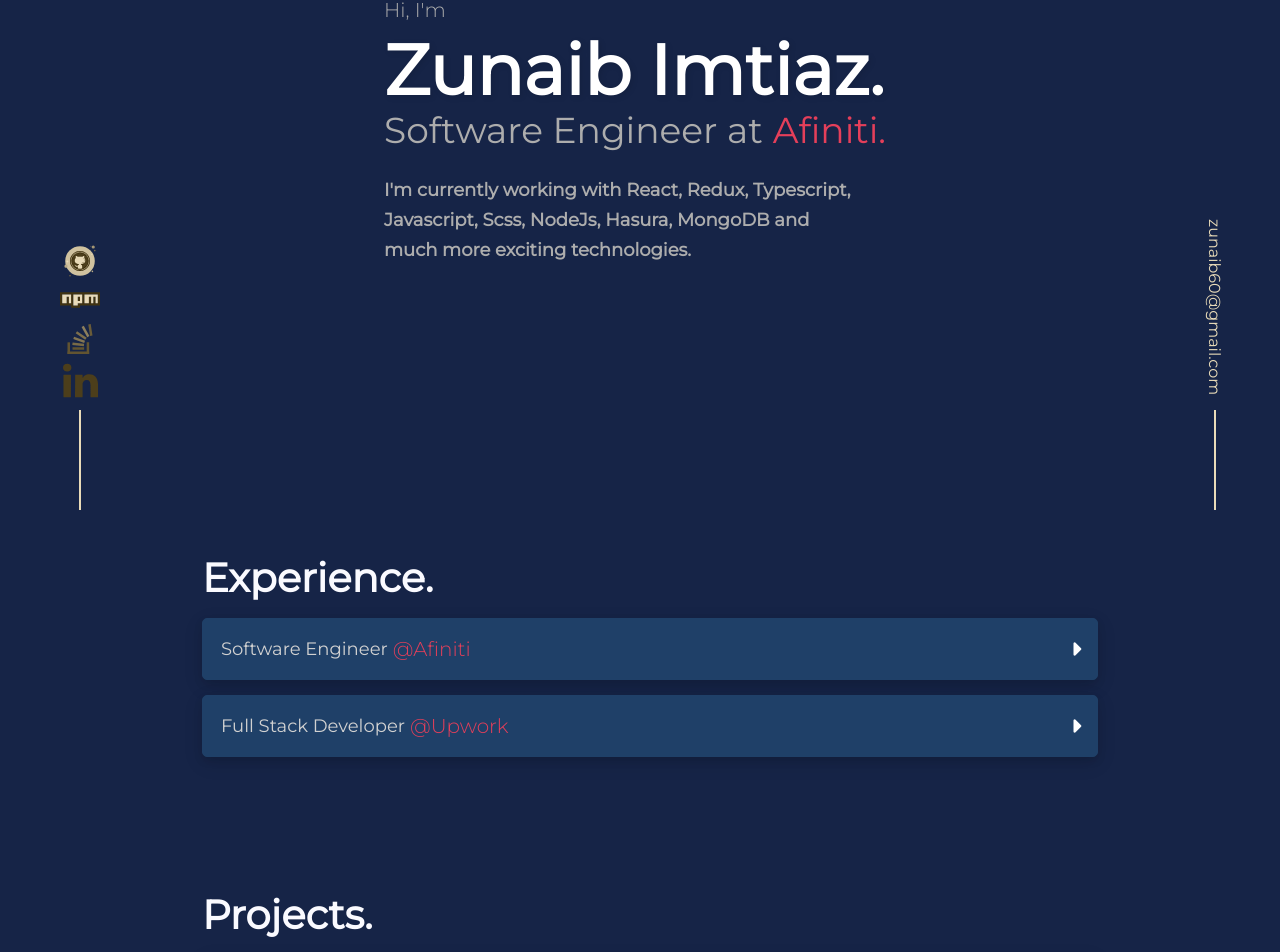
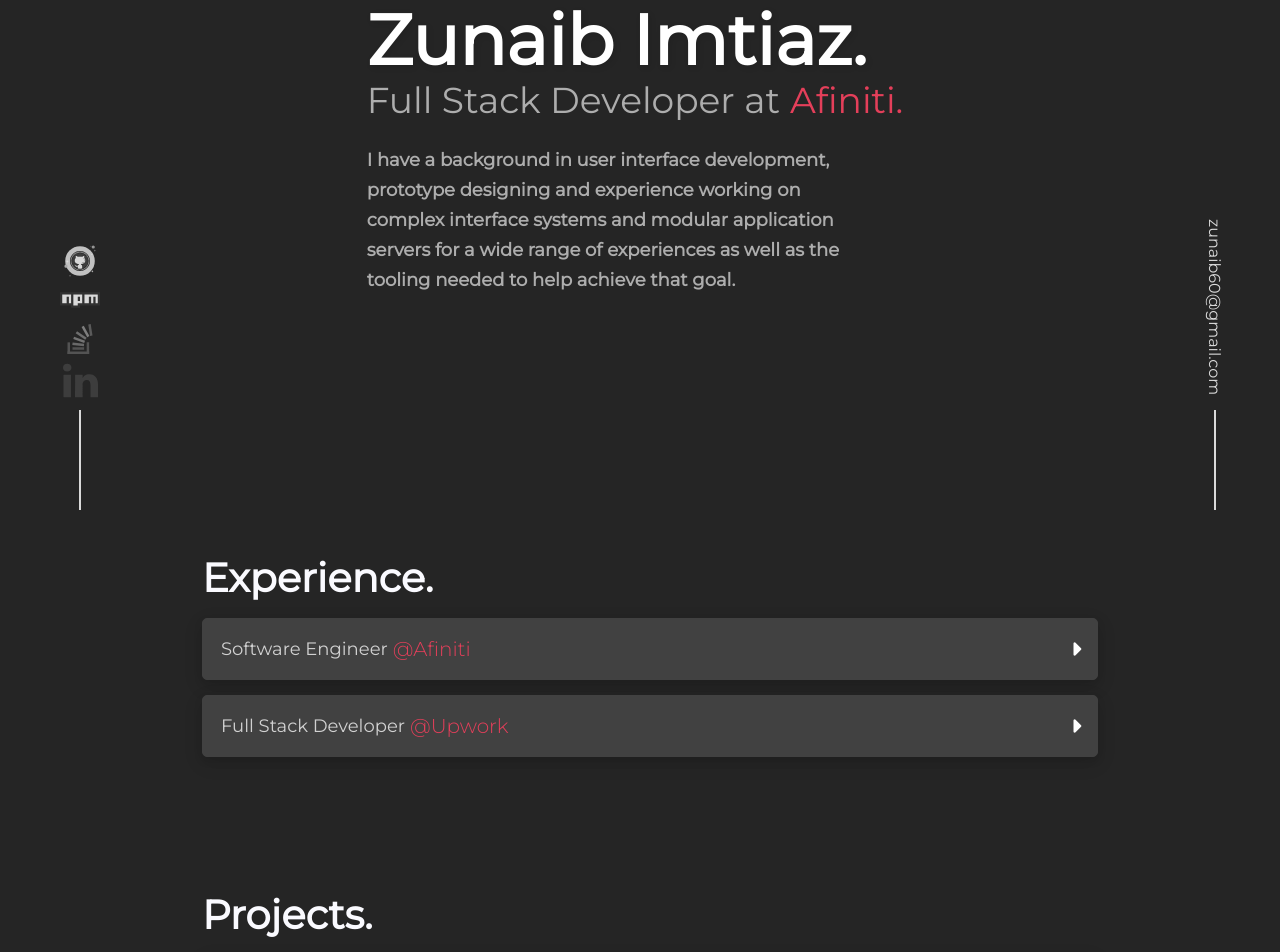
Before and after one commit to Zunaib/ZI-Portfolio, a React (Create React App) app: page / in a window 1280 px wide. Shown: the part 275-1227 px from the top of the page. Built offline with nearby package versions, Linux system fonts and the light colour scheme.

Commit message:
Resume Update

```diff
--- a/src/App.tsx
+++ b/src/App.tsx
@@ -35,7 +35,7 @@
           <h5 className="intro-one">Hi, I'm</h5>
           <h1 className="intro-two">Zunaib Imtiaz.</h1>
           <h3 className="intro-three">
-            Software Engineer at
+            Full Stack Developer at
             <a
               className="intro-afiniti"
               href="https://www.afiniti.com/"
@@ -46,8 +46,10 @@
             </a>
           </h3>
           <h5 className="intro-four">
-            I'm currently working with React, Redux, Typescript, Javascript,
-            Scss, NodeJs, Hasura, MongoDB and much more exciting technologies.
+            I have a background in user interface development, prototype
+            designing and experience working on complex interface systems and
+            modular application servers for a wide range of experiences as well
+            as the tooling needed to help achieve that goal.
           </h5>
         </div>
       </div>
--- a/src/components/Exp/Exp.tsx
+++ b/src/components/Exp/Exp.tsx
@@ -51,23 +51,27 @@
                 May 2019 — Mar 2020 - Analyst Software Engineer
               </p>
               <p className="work-description">
-                At Afinti i am working on numerous projects, building Powerful
-                and Responsive UI's, occasionally binding data elements too. I
-                have developed a component library for the team aswell. All my
-                work is in the following.
+                At Afiniti I started as an Analyst Software Engineer, initially
+                worked on the User Interface development of an application and
+                later on moved to Server-Side Development. I got promoted to
+                Software Engineer in under 10 months and starting working on
+                Full Stack Applications from scratch, training junior employees
+                and developing services. I’ve worked on projects from
+                diversified domains using following tools and technologies,
               </p>
               <ul className="list">
                 <li>React</li>
                 <li>Redux</li>
                 <li>Typescript</li>
                 <li>NextJS</li>
-                <li>Gatsby</li>
+                <li>HTML 5/ CSS 3</li>
                 <li>Storybook</li>
                 <li>Mongo</li>
-                <li>Node</li>
-                <li>GraphQL</li>
+                <li>MySQL</li>
+                <li>NodeJS</li>
+                <li>Python</li>
                 <li>Hasura</li>
-                <li>Sass</li>
+                <li>SASS / Theming</li>
               </ul>
             </div>
           </div>
@@ -87,9 +91,12 @@
             <div className="work-content">
               <p className="work-tenure">Sept 2019 — Current</p>
               <p className="work-description">
-                Working on Upwork, I've developed web applications for a lot of
-                clients. Working on those websites i learned a lot of new things
-                like:
+                Working on Upwork, I’ve dealt with projects from diverse domains
+                and technologies. I have encountered issues and obstacles out of
+                an organizational environment on Upwork which had let me to grow
+                personally and professionally improving customer experience and
+                my technical skills. While being a Freelancer I’ve performed /
+                Worked on following,
               </p>
               <ul className="list">
                 <li>Shopify</li>
--- a/src/components/Stack/Stack.tsx
+++ b/src/components/Stack/Stack.tsx
@@ -47,14 +47,14 @@
           <p className="stack-subtitle">Dev Tools + languages</p>
           <ul className="stack-list">
             <li className="stack-elem">NodeJS</li>
-            <li className="stack-elem">Golang</li>
+            <li className="stack-elem">Express</li>
             <li className="stack-elem">Python</li>
             <li className="stack-elem">PHP</li>
-            <li className="stack-elem">Java</li>
             <li className="stack-elem">Hasura</li>
             <li className="stack-elem">MongoDB</li>
             <li className="stack-elem">SQL</li>
             <li className="stack-elem">Git</li>
+            <li className="stack-elem">Bitbucket</li>
           </ul>
         </div>
       </div>
--- a/src/styles/main.scss
+++ b/src/styles/main.scss
@@ -1,6 +1,6 @@
 //Variables
-$base-color: #162447;
-$secondary-color: #1F4068;
+$base-color: #252525;
+$secondary-color: #414141;
 $highlight-color: #E43F5A;
 
 html {
```
Also changed, not shown: .eslintrc.json (deleted), 1 other file (tests, documents, lock files or other folders).
